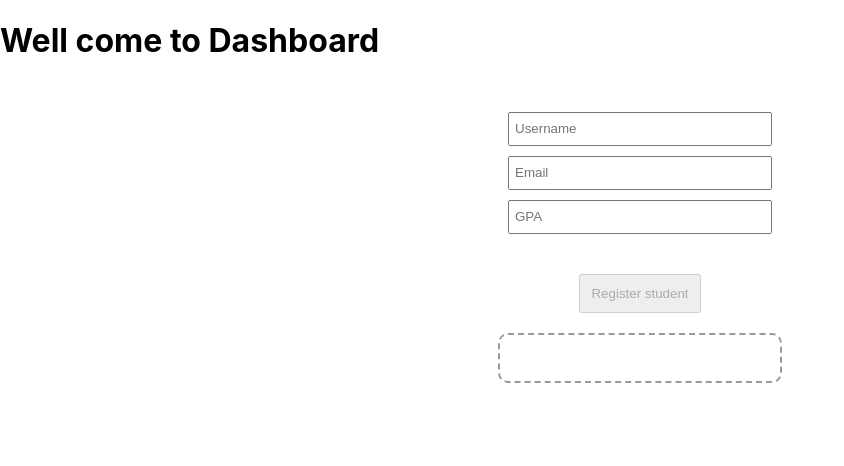
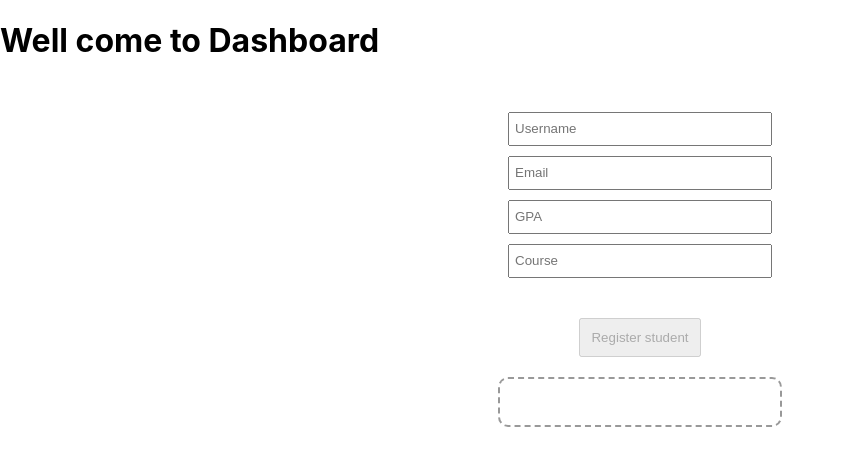
Before and after one commit to Rayyr/react-training, a React (Create React App) app: page / in a window 1280 px wide. Shown: the top 466 px of the page, without its empty margins (0-844 px from the left). Built offline with nearby package versions, Linux system fonts and the light colour scheme.

Commit message:
add course input in registeration form

```diff
--- a/src/components/ListItem.jsx
+++ b/src/components/ListItem.jsx
@@ -6,6 +6,7 @@ function ListItem({ content, id }) {
       <p>{content.name}</p>
       <p>{content.email}</p>
       <p>{content.gpa}</p>
+      <p>{content.course}</p>
     </div>
   );
 }
--- a/src/components/RegisterationForm.jsx
+++ b/src/components/RegisterationForm.jsx
@@ -10,7 +10,7 @@ function RegisterationForm() {
   const [formData, setFormData] = useState({
     username: "",
     email: "",
-
+     course:"",
     gpa: "",
   });
 
@@ -41,7 +41,7 @@ function RegisterationForm() {
     //add them to regStudents
     setRegStudents([
       ...regStudents,
-      { name: formData.username, email: formData.email, gpa: formData.gpa },
+      { name: formData.username, email: formData.email, course:formData.course,gpa: formData.gpa },
     ]);
     toast.success("New student has been registered succesfully!", {
       style: {
@@ -58,6 +58,7 @@ function RegisterationForm() {
     setFormData({
       email: "",
       username: "",
+      course:"",
       gpa: "",
     });
   }
@@ -66,8 +67,26 @@ function RegisterationForm() {
     if (validateUsername() === false) return false;
     if (validateEmail() === false) return false;
     if (validateGpa() === false) return false;
+    if(validateCourse()===false) return false;
     return true;
   }
+
+
+  function validateCourse(){
+
+    if(/[^a-zA-Z]/.test(formData.course)===true){
+           toast.error("Sorry,the course must not contain any special characters!", {
+        style: {
+          width: "500px",
+        },
+        onOpen: () => setIsBlocked(true),
+        onClose: () => setIsBlocked(false),
+      });
+      return false;
+    }
+    return true;
+  }
+
 
   function validateGpa() {
     //check min
@@ -233,12 +252,24 @@ function RegisterationForm() {
             disabled={isBlocked}
           ></input>{" "}
           <br />
+
+          <input
+            type="text"
+            name="course"
+            placeholder="Course"
+            value={formData.course}
+            onChange={(e) => handleChange(e)}
+
+            disabled={isBlocked}
+          ></input>{" "}
+          <br />
           <button
             type="submit"
             disabled={
               !formData.username ||
               !formData.email ||
               !formData.gpa ||
+              !formData.course||
               isBlocked
             }
           >
@@ -253,6 +284,7 @@ function RegisterationForm() {
             <p>{formData.username}</p>
             <p>{formData.email}</p>
             <p>{formData.gpa === 0 ? "" : formData.gpa}</p>
+             <p>{formData.course}</p>
           </div>
         </div>
 
```
Also changed, not shown: consts.txt (added).
